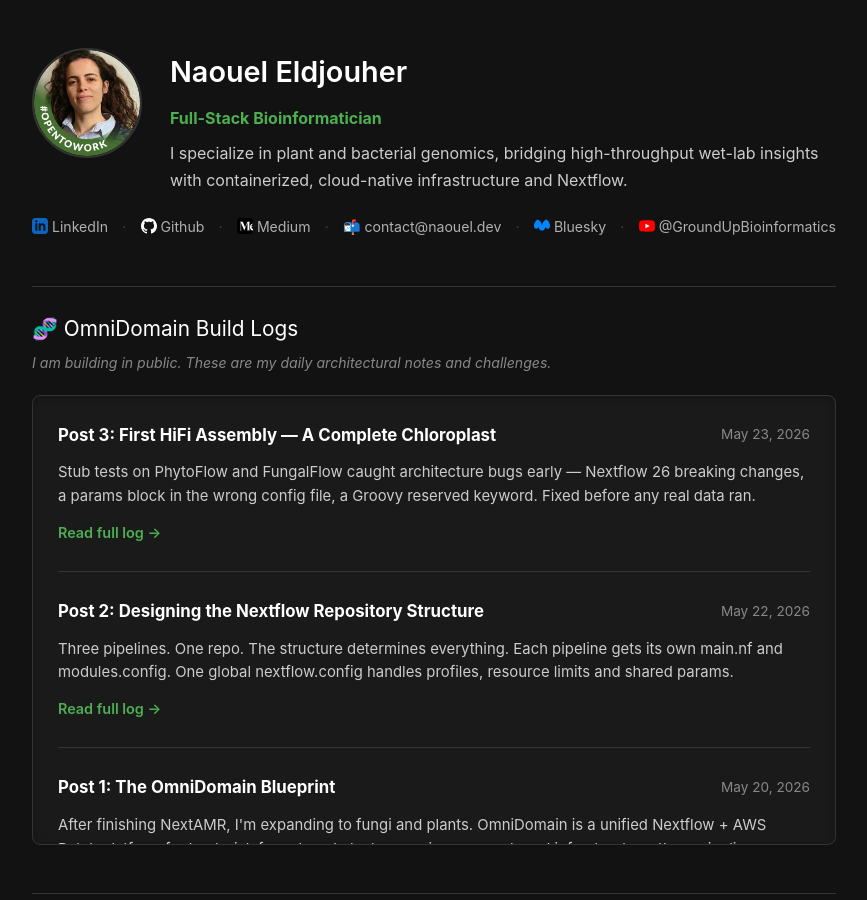
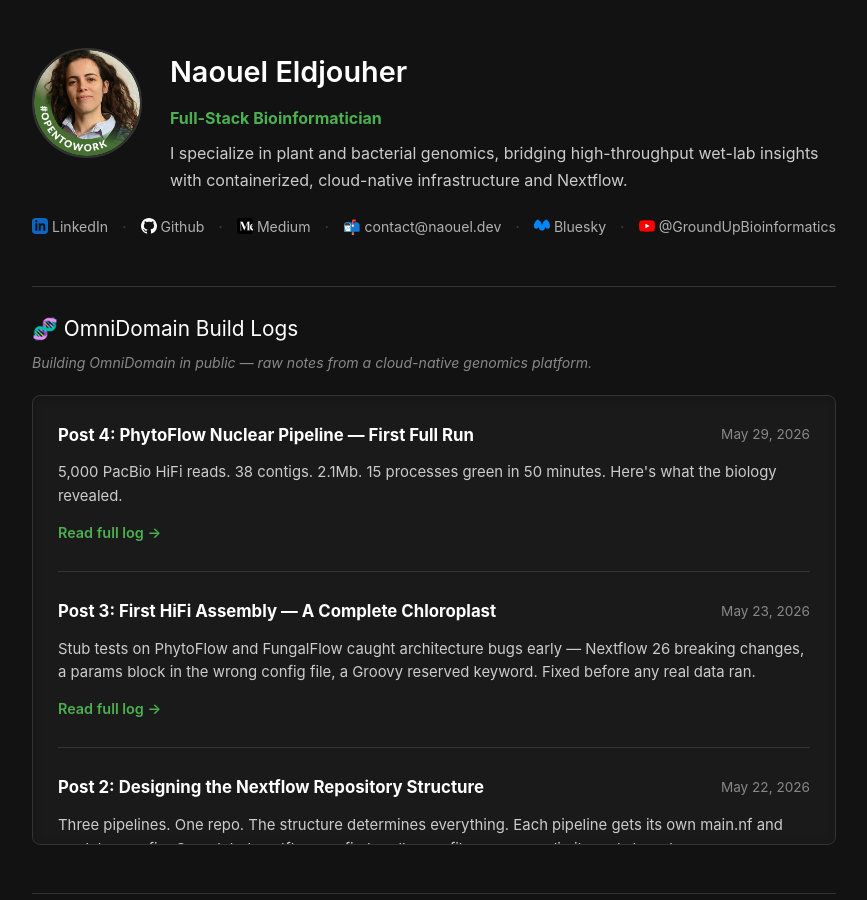
Before and after one commit to NaouelEldjouher/NaouelEldjouher.github.io, a Jekyll site: the page built from index.html, in a window 1280 px wide and 900 px high. Shown: the whole window, without its empty margins (206-1073 px from the left). Built offline with Jekyll 4.4.1, drawn with Linux system fonts in a browser that asks for light colours.

Commit message:
Update index.html

```diff
--- a/index.html
+++ b/index.html
@@ -193,8 +193,16 @@ title: Naouel Eldjouher
 
 <div class="section">
   <div class="section-title">🧬 OmniDomain Build Logs</div>
-  <div class="section-sub">I am building in public. These are my daily architectural notes and challenges.</div>
+  <div class="section-sub">Building OmniDomain in public — raw notes from a cloud-native genomics platform.</div>
   <div class="feed-container">
+    <div class="feed-item">
+      <div class="feed-header">
+        <span class="feed-title">Post 4: PhytoFlow Nuclear Pipeline — First Full Run</span>
+        <span class="feed-date">May 29, 2026</span>
+      </div>
+      <div class="feed-body">5,000 PacBio HiFi reads. 38 contigs. 2.1Mb. 15 processes green in 50 minutes. Here's what the biology revealed.</div>
+      <a href="/2026-05-29-omnidomain-day-4/" class="read-more">Read full log &rarr;</a>
+    </div>
     <div class="feed-item">
       <div class="feed-header">
         <span class="feed-title">Post 3: First HiFi Assembly — A Complete Chloroplast</span>
@@ -209,7 +217,7 @@ title: Naouel Eldjouher
         <span class="feed-date">May 22, 2026</span>
       </div>
       <div class="feed-body">Three pipelines. One repo. The structure determines everything. Each pipeline gets its own main.nf and modules.config. One global nextflow.config handles profiles, resource limits and shared params.</div>
-      <a href="/2026-05-22-omnidomain-Post2/" class="read-more">Read full log &rarr;</a>
+      <a href="/2026-05-22-omnidomain-day-3/" class="read-more">Read full log &rarr;</a>
     </div>
     <div class="feed-item">
       <div class="feed-header">
@@ -221,7 +229,6 @@ title: Naouel Eldjouher
     </div>
   </div>
 </div>
-
 <hr>
 <hr>
 
```
